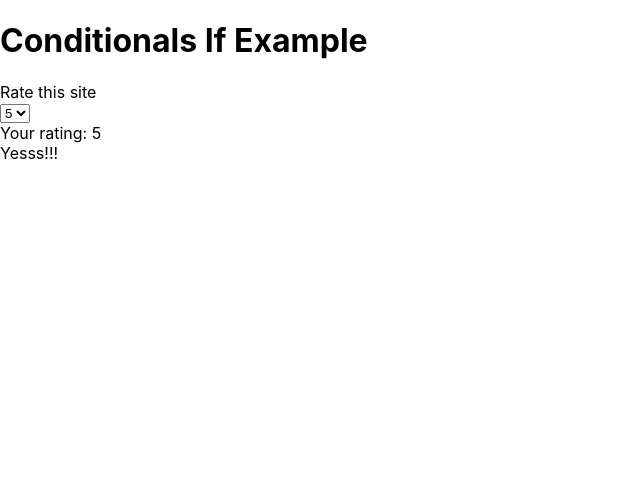
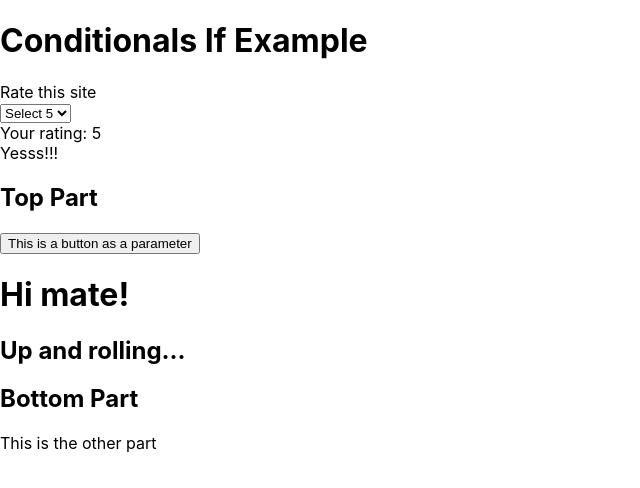
Before and after one commit to Davidson-Keith/react-movies, a React (Create React App) app: page / in a window 1280 px wide. Shown: the top 488 px of the page, without its empty margins (0-640 px from the left). Built offline with nearby package versions, Linux system fonts and the light colour scheme.

Commit message:
Playing with Props + State further

```diff
--- a/src/ConditionalsComponents.tsx
+++ b/src/ConditionalsComponents.tsx
@@ -1,6 +1,7 @@
-import {useState} from "react";
+import React, {useState} from "react";
 import Simple from "./Simple";
 import SelectNumber from "./SelectNumber";
+import ProjectContent from "./ProjectContent";
 
 export default function ConditionalsComponents() {
   const [rating, setRating] = useState(5);
@@ -30,9 +31,19 @@ export default function ConditionalsComponents() {
     <>
       <h1>Conditionals If Example</h1>
       <div>Rate this site</div>
-      <SelectNumber currentValue={rating} onSelected={setRating}/>
+      <SelectNumber currentValue={rating}
+                    onSelected={setRating}
+                    selectOptionDisplayContent={(value) => `Select ${value}`}/>
       <div>Your rating: {rating}</div>
       <div>{displayResult()}</div>
+      <div>
+        <ProjectContent otherPart={<><span>This is the other part</span></>}>
+          <>
+            <button onClick={() => console.log('I was clicked')}>This is a button as a parameter</button>
+            <Simple/>
+          </>
+        </ProjectContent>
+      </div>
     </>
   )
 }
--- /dev/null
+++ b/src/ProjectContent.tsx
@@ -0,0 +1,18 @@
+import React from "react";
+
+export default function ProjectContent(props: projectContentProps) {
+  return (
+    <>
+      <h2>Top Part</h2>
+      {props.children}
+      <h2>Bottom Part</h2>
+      {props.otherPart}
+    </>
+  )
+
+}
+
+interface projectContentProps {
+  children: React.ReactNode; // children is a special case in React
+  otherPart: React.ReactNode;
+}
--- a/src/SelectNumber.tsx
+++ b/src/SelectNumber.tsx
@@ -1,3 +1,5 @@
+import React from "react";
+
 export default function SelectNumber(props: SelectNumberProps) {
   const arr = Array(props.maxValue).fill(0);
   return (
@@ -6,7 +8,7 @@ export default function SelectNumber(props: SelectNumberProps) {
       props.onSelected(parseInt(e.currentTarget.value));
     }}>
       {arr.map((val, index) =>
-        <option key={index} value={index + 1}>{index + 1}</option>
+        <option key={index} value={index + 1}>{props.selectOptionDisplayContent(index + 1)}</option>
       )}
     </select>
   )
@@ -15,7 +17,10 @@ export default function SelectNumber(props: SelectNumberProps) {
 interface SelectNumberProps {
   maxValue: number;
   currentValue: number;
+
   onSelected(value: number): void;
+
+  selectOptionDisplayContent(value: number): React.ReactNode;
 }
 
 SelectNumber.defaultProps = {
```
